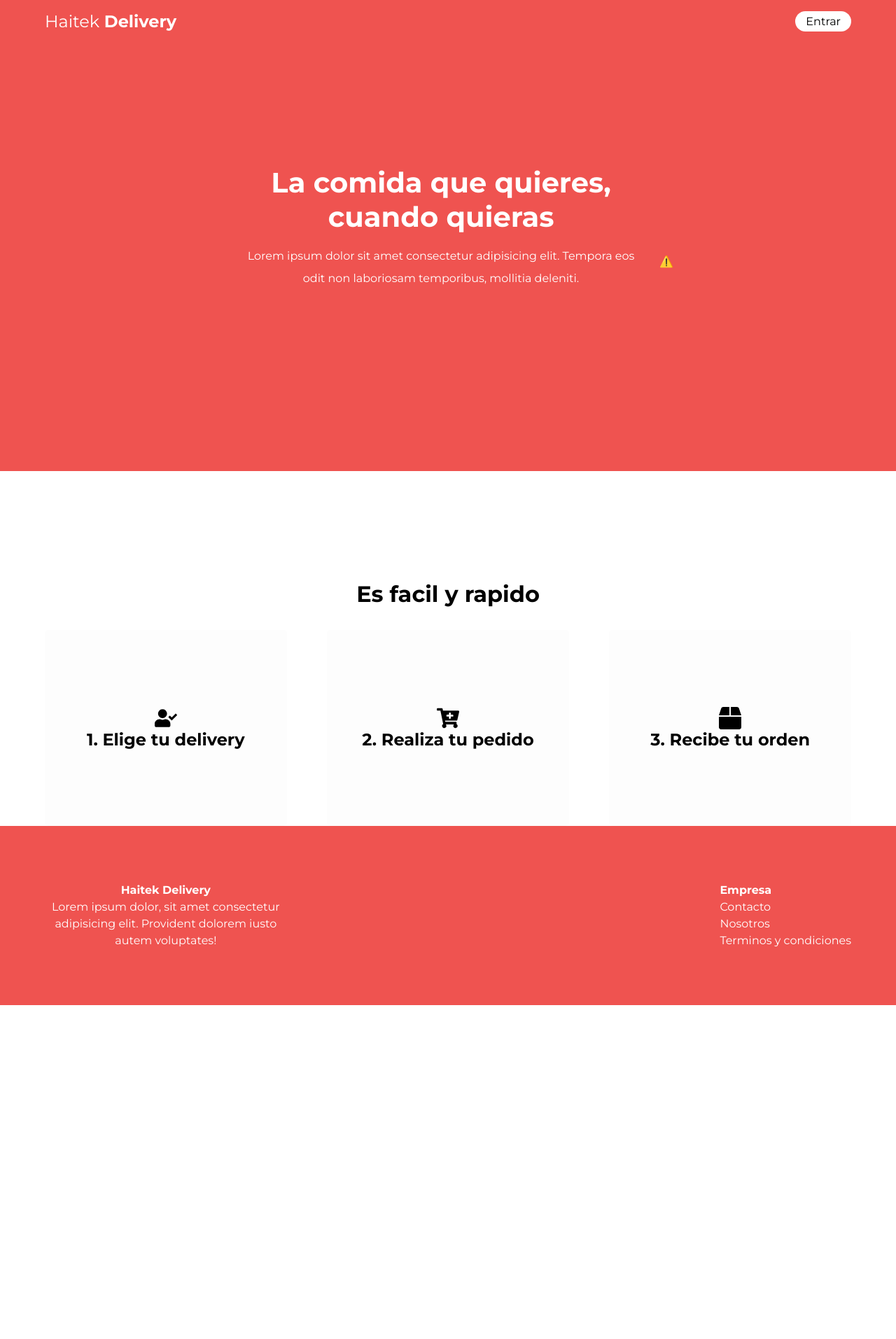
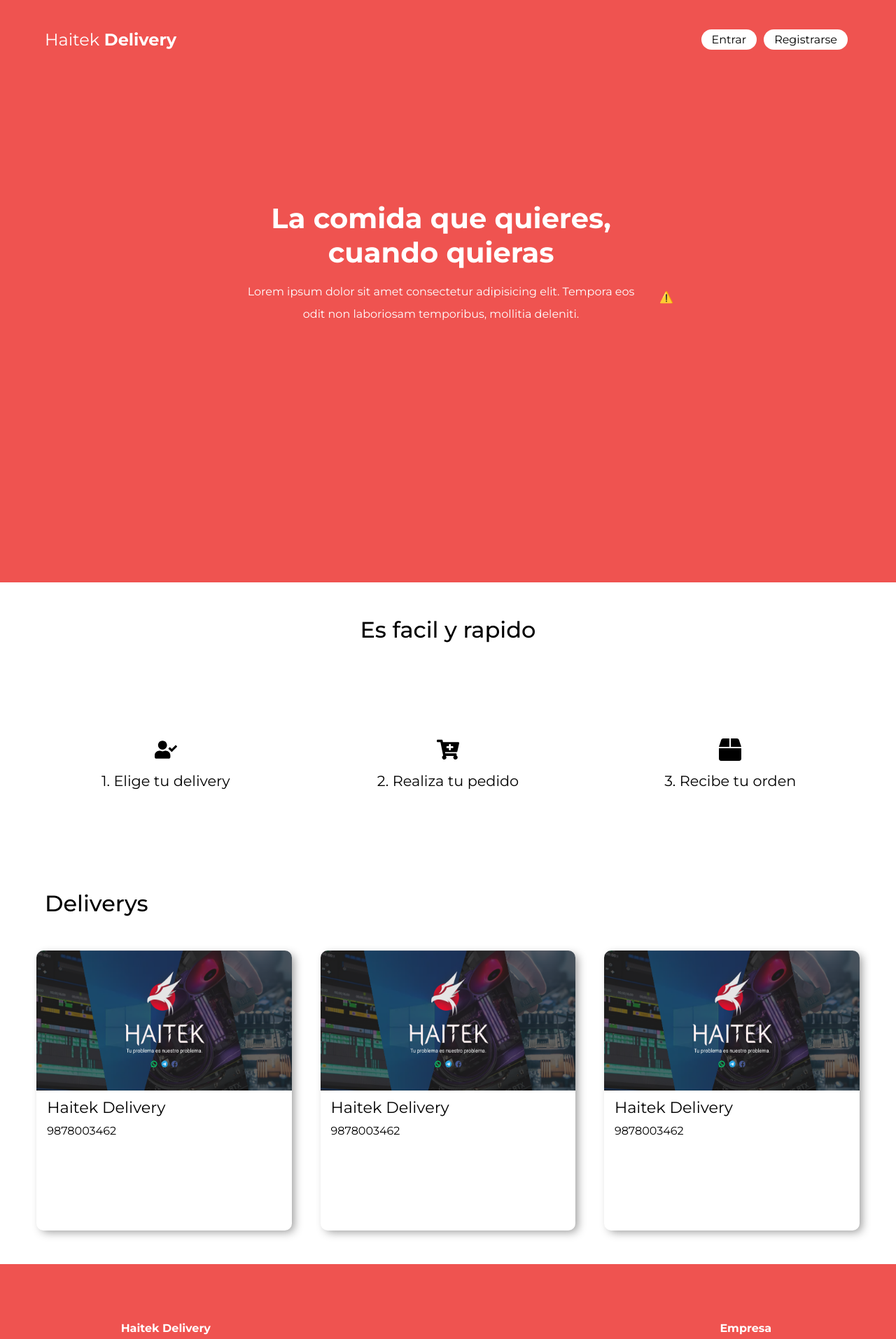
Before and after one commit to WilliamRicalde/haitek-delivery, a React (Create React App) app: page / in a window 1280 px wide. Shown: the top 1913 px of the page at 70% size. Before the commit the page ends 1436 px from the top, so only its background shows below. Built offline with nearby package versions, Linux system fonts and the light colour scheme; no server answers.

Commit message:
Backup commit

```diff
--- a/src/components/DeliveryCard/DeliveryCard.module.css
+++ b/src/components/DeliveryCard/DeliveryCard.module.css
@@ -1,14 +1,27 @@
 .card {
+    display: flex;
+    flex-direction: column;
+    justify-content: center;
+    height: 400px;
+    width: 30%;
+    margin: 1rem auto;
     border-radius: 10px;
     box-shadow: 5px 4px 13px -2px rgba(0,0,0,0.41);
-    height: 300px;
-    margin: 10px;
     overflow: hidden;
-    width: 30%;
 }
 
-.card h2 {
+.card img {
+    height: 200px;
+}
+
+.card  div {
+    height: 50%;
+    text-align: left;
+}
+
+.card h3 {
     font-size: 1.4em;
+    font-weight: 400;
     padding: 10px 15px;
 }
 
--- a/src/components/DeliveryCard/index.js
+++ b/src/components/DeliveryCard/index.js
@@ -1,13 +1,15 @@
 import styles from './DeliveryCard.module.css'
+import bannerHaitek from '../../assets/bannerHaitek.png'
 
 function DeliveryCard ({ delivery }) {
-  const { Nombre, Telefono } = delivery
+  // const { Nombre, Telefono } = delivery
 
   return (
     <article className={styles.card}>
+      <img src={bannerHaitek} alt='imagen del logo de haitek' />
       <div>
-        <h2>{Nombre}</h2>
-        <p>{Telefono}</p>
+        <h3>Haitek Delivery</h3>
+        <p>9878003462</p>
       </div>
     </article>
   )
--- a/src/components/Navigation/Navbar.module.css
+++ b/src/components/Navigation/Navbar.module.css
@@ -3,6 +3,7 @@
     background-color: #EF5350;
     color: #fff;
     display: flex;
+    height: 10vh;
     justify-content: space-between;
     padding: 1rem 4rem;
     position: sticky;
@@ -50,15 +51,20 @@
     font-size: 1em;
     outline: none;
     padding: 5px 15px;
+    margin: 0 5px;
 }
 
 @media screen and (max-width: 767px) {
     .nav {
         text-align: center;
+        justify-content: center;
         overflow: hidden;
+        padding: 1rem 0;
     }
 
-    .nav h4 {
+    .title {
         display: none;
     }
+
+
 }
--- a/src/components/Navigation/index.js
+++ b/src/components/Navigation/index.js
@@ -43,7 +43,11 @@
       {
         user.name
           ? <h4>{user.name}<button className={styles.logout} onClick={() => logOut(dispatch)}><HiLogout /></button></h4>
-          : <button className={styles.loginButton} onClick={openModal}>Entrar</button>
+          : <div>
+            <button className={styles.loginButton} onClick={openModal}>Entrar</button>
+            <button className={styles.loginButton}>Registrarse</button>
+            {/* eslint-disable-next-line */}
+          </div>
       }
       <Modal
         isOpen={modalIsOpen}
--- a/src/pages/Home.js
+++ b/src/pages/Home.js
@@ -1,38 +1,48 @@
 import { FaUserCheck, FaCartPlus, FaBox } from 'react-icons/fa'
 import Navbar from '../components/Navigation'
 import Footer from '../components/Footer'
+import DeliveryCard from '../components/DeliveryCard'
 import Animation from '../components/Animation'
 
-import styles from '../styles/Home.module.css'
+import style from '../styles/Home.module.css'
 
 const Home = () => {
   return (
     <div>
       <Navbar />
-      <main className={styles.banner}>
+      <main className={style.banner}>
         <header>
+          <h1 className={style.title}>Haitek Delivery</h1>
           <h1>La comida que quieres, cuando quieras</h1>
           <p>Lorem ipsum dolor sit amet consectetur adipisicing elit. Tempora eos odit non laboriosam temporibus, mollitia deleniti.</p>
         </header>
         <div>
-          <Animation lotti='https://assets3.lottiefiles.com/packages/lf20_ngfmgkrn.json' width={650} height={600} />
+          <Animation lotti='https://assets3.lottiefiles.com/packages/lf20_ngfmgkrn.json' width={600} height={600} />
         </div>
       </main>
-      <section className={styles.instructions}>
-        <h1>Es facil y rapido</h1>
-        <div className={styles.container}>
+      <section className={style.instructions}>
+        <h2>Es facil y rapido</h2>
+        <div className={style.container}>
           <div>
             <FaUserCheck />
-            <h2>1. Elige tu delivery</h2>
+            <h3>1. Elige tu delivery</h3>
           </div>
           <div>
             <FaCartPlus />
-            <h2>2. Realiza tu pedido</h2>
+            <h3>2. Realiza tu pedido</h3>
           </div>
           <div>
             <FaBox />
-            <h2>3. Recibe tu orden</h2>
+            <h3>3. Recibe tu orden</h3>
           </div>
+        </div>
+      </section>
+      <section className={style.deliverys}>
+        <h2>Deliverys</h2>
+        <div className={style.deliveryContainer}>
+          <DeliveryCard />
+          <DeliveryCard />
+          <DeliveryCard />
         </div>
       </section>
       <Footer />
--- a/src/styles/Home.module.css
+++ b/src/styles/Home.module.css
@@ -1,6 +1,6 @@
 .banner {
     align-items: center;
-    background: linear-gradient(#EF5350 85%, white 15%);
+    background: #EF5350;
     color: #fff;
     display: flex;
     height: 90vh;
@@ -9,10 +9,12 @@
 
 .banner h1 {
     font-size: 2.5rem;
+    font-weight: 700;
 }
 
 .banner p {
     font-size: 1rem;
+    font-weight: 400;
     line-height: 2rem;
     margin-top: 1rem;
 }
@@ -29,43 +31,47 @@
     z-index: 0;
 }
 
+.title {
+    display: none;
+}
+
 .instructions {
     margin: auto;
+    width: 90vw;
     padding-top: 3rem;
     text-align: center;
-    width: 90vw;
 }
 
-.instructions h1 {
+.instructions h2 {
     font-size: 2rem;
+    font-weight: 500;
 }
 
 .container {
+    display: flex;
     align-items: center;
-    display: flex;
     justify-content: space-between;
     margin-top: 2rem;
 }
 
 .container div {
-    align-items: center;
-    background-color: #fdfdfd;
-    border-radius: .3rem;
     display: flex;
     flex-direction: column;
+    align-items: center;
+    justify-content: center;
     height: 35vh;
-    justify-content: center;
     width: 30%;
+}
+
+.container h3 {
+    font-size: 1.3rem;
+    font-weight: 400;
+    margin-top: 1rem;
 }
 
 .container svg {
     height: 2rem;
     width: 2rem;
-}
-
-.container p {
-    font-size: 1.03rem;
-    line-height: 1.7rem;
 }
 
 .deliverys {
@@ -74,17 +80,22 @@
     width: 95vw;
 }
 
-.deliverys section {
+.deliverys h2 {
+    font-size: 2rem;
+    font-weight: 500;
+    margin-left: 2rem;
+}
+
+.deliveryContainer {
     display: flex;
     flex-wrap: wrap;
-    margin: 0 20px;
+    margin: 2rem 0;
 }
 
 @media screen and (max-width: 767px) {
     .banner {
-        background: linear-gradient(#EF5350 90%, white 10%);
         flex-direction: column;
-        height: 50vh;
+        overflow: hidden;
     }
 
     .banner h1 {
@@ -100,10 +111,17 @@
         width: 80%;
     }
 
-    .banner section {
-        margin: 0;
-        padding: 1rem;
-        width: 70%;
+    .banner div {
+        display: none;
+    }
+
+    .title {
+        display: block;
+        margin-bottom: 2rem;
+    }
+
+    .container {
+        flex-direction: column;
     }
 
     .deliverys section {
```
Also changed, not shown: src/assets/bannerHaitek.png (added).
